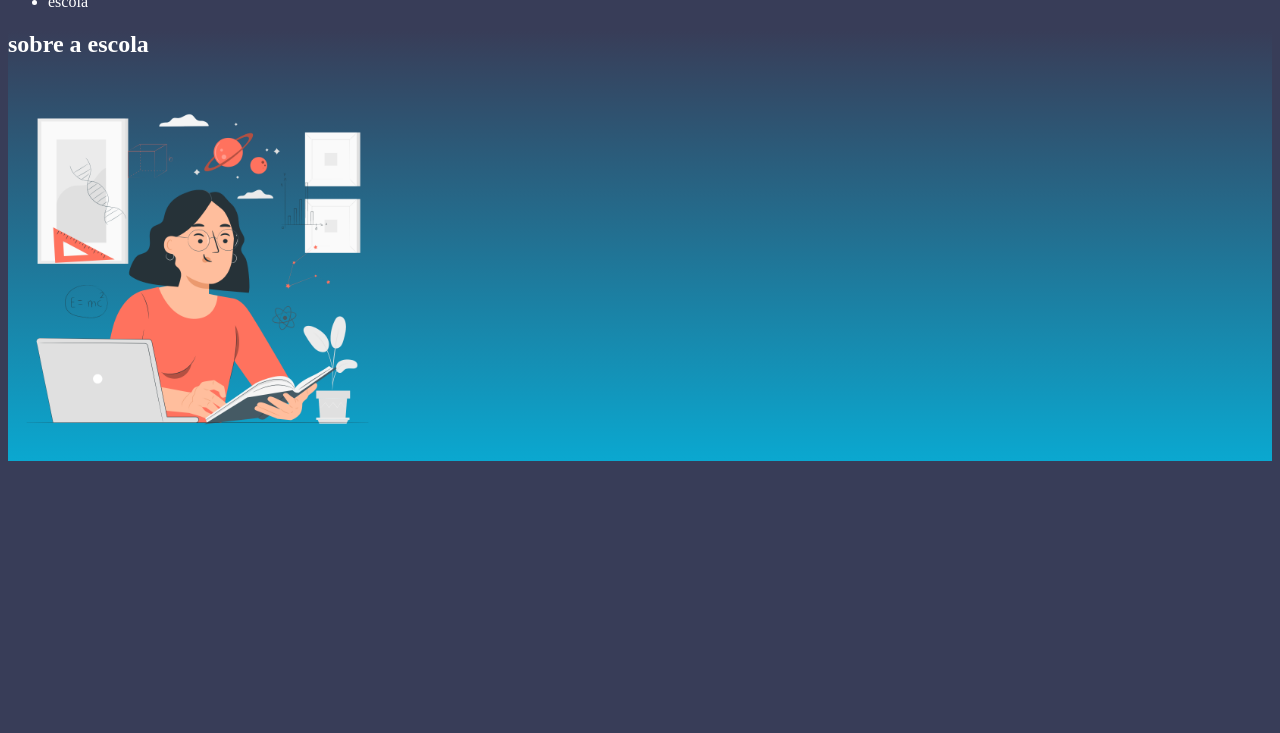
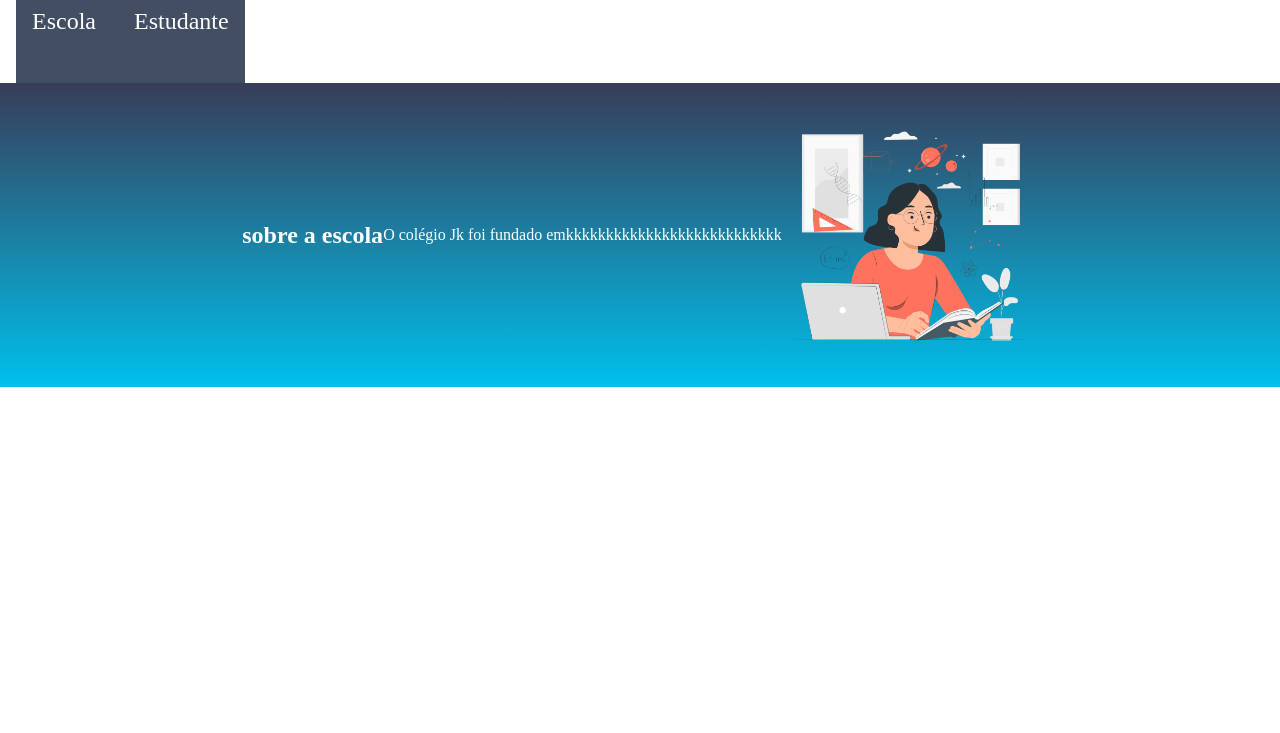
Before and after one commit to Brendinho/site-alura, a plain HTML site: page index.html in a window 1280 px wide. Shown: the part 67-800 px from the top of the page. Drawn offline with Linux system fonts and the light colour scheme.

Commit message:
Add files via upload

```diff
--- a/index.html
+++ b/index.html
@@ -9,17 +9,17 @@
 </head>
 <body>
     <header class="jk">
-    <img src="jk.jpeg" alt="jk">
+    <img class="jk.jpeg" src="jk,jpeg" alt="jk">
  <ul>
-    <li>estudante</li>
-    <li>escola</li>
+    <li class="jk">Escola</li>
+    <li class="jk">Estudante</li>
  </ul>
     </header>
 
 <section class="escola">
     <h2 class="escola-titulo">sobre a escola</h2>
-    <p class="escola-texto-um"></p>
-    <p class="escola-texto-dois"></p>
+    <p class="escola-texto-um"> O colégio Jk foi fundado em </p>
+    <p class="escola-texto-dois"> kkkkkkkkkkkkkkkkkkkkkkkkkkk</p>
     <img class="escola-imagem" src="Learning-pana.png" alt="">
 </section>
 
--- a/style.css
+++ b/style.css
@@ -1,11 +1,44 @@
-body{
-    background-color: #383D58;
-    color: white;
+* {
+    margin: 0;
+    padding: 0;
 }
+
+.jk {
+    background-color: #424E61;
+    color:white;
+    display: flex;
+    justify-content: space-around;
+    align-items: center;
+    padding: 24px 0;
+}
+
+.jk.jpeg{
+    width: 20%;
+}
+
+.jk{
+    display: inline-block;
+    margin: 0 16px;
+    font-size: 24px;
+}
+
 .escola-imagem{
-    width: 30%;
+    width:20%;
 }
 
 .escola{
-  background-image: linear-gradient(#383D58, #00c0ebd0);
+    background-image: linear-gradient(#383D58, #00c0eb);
+    color: white;
+    display: flex;
+    justify-content: center;
+    align-items: center;
+    padding: 24px 0;
 }
+.escola-conteudo{
+    width: 35%;
+
+}
+.escola-titulo{
+    padding: 24px 0;
+
+}
```
